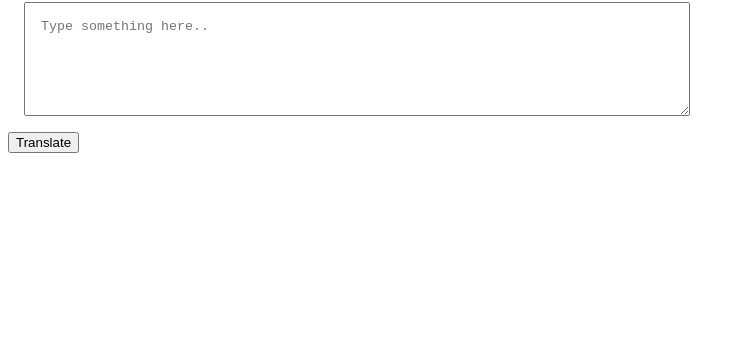
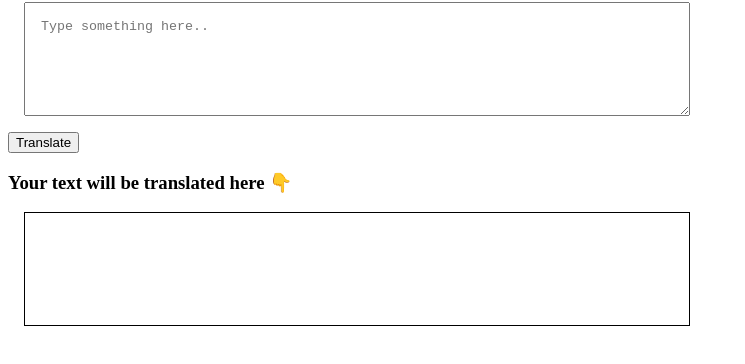
Before and after one commit to amolsasane/banana-speak, a plain HTML site: page index.html in a window 1280 px wide. Shown: the part 78-442 px from the top of the page, without its empty margins (0-745 px from the left). Drawn offline with Linux system fonts and the light colour scheme.

Commit message:
output div

```diff
--- a/app.js
+++ b/app.js
@@ -1,9 +1,10 @@
 var btnTranslate = document.querySelector("#btn-translate");
 var txtInput = document.querySelector("#txt-input");
+var output = document.querySelector("#output");
 
 btnTranslate.addEventListener("click", clickHandler)
 
 function clickHandler() {
      console.log("Clicked!");
-     console.log(txtInput.value);
+     output.innerText = txtInput.value;
 }
--- a/index.html
+++ b/index.html
@@ -10,6 +10,8 @@
      <h1>Talk Banana</h1>
      <textarea placeholder="Type something here.." id="txt-input"></textarea>
      <button id="btn-translate">Translate</button>
+     <h3>Your text will be translated here 👇</h3>
+     <div id="output"></div>
      <script src="app.js" type="text/javascript"></script>
 </body>
 </html>
--- a/styles.css
+++ b/styles.css
@@ -5,3 +5,10 @@ textarea {
      padding: 1rem;
      margin: 1rem;
 }
+#output {
+     border: 1px solid black;
+     width: 50%;
+     height: 5rem;
+     padding: 1rem;
+     margin: 1rem;
+}
```
